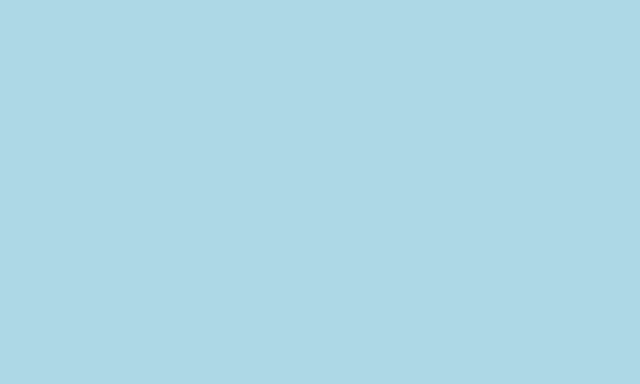
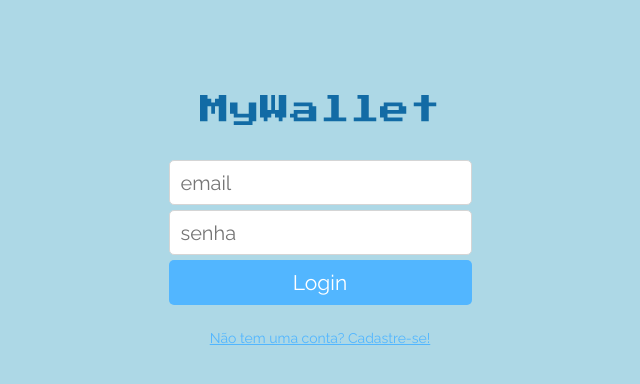
Before and after one commit to lucas-guarnieri/projeto13-mywallet, a React (Create React App) app: page / in a window 1280 px wide. Before the commit this address had no page. Shown: the top 384 px of the page, without its empty margins (320-960 px from the left). Built offline with nearby package versions, Linux system fonts and the light colour scheme.

Commit message:
feat - login page

```diff
--- a/package.json
+++ b/package.json
@@ -8,7 +8,8 @@
     "react-dom": "^17.0.2",
     "react-router-dom": "^6.3.0",
     "react-scripts": "^4.0.3",
-    "styled-components": "^5.3.5"
+    "styled-components": "^5.3.5",
+    "user-context": "^1.0.14"
   },
   "scripts": {
     "start": "react-scripts start",
--- a/public/index.html
+++ b/public/index.html
@@ -3,6 +3,9 @@
   <head>
     <meta charset="utf-8" />
     <meta name="viewport" content="width=device-width, initial-scale=1" />
+    <link rel="preconnect" href="https://fonts.googleapis.com">
+    <link rel="preconnect" href="https://fonts.gstatic.com" crossorigin>
+    <link href="https://fonts.googleapis.com/css2?family=Press+Start+2P&family=Raleway:wght@400;700&display=swap" rel="stylesheet">
     <title>MyWallet</title>
   </head>
   <body>
--- a/src/components/App.js
+++ b/src/components/App.js
@@ -1,17 +1,25 @@
 import { BrowserRouter, Routes, Route } from "react-router-dom";
+import { useState } from "react";
 
+import UserContext from "../contexts/UserContext";
 import GlobalStyle from "../styles/GlobalStyle";
+import Login from "./Login";
 import SingUp from "./SingUp";
 
 
 
 export default function App(){
+    const [user, setUser] = useState(null);
+
     return (
+        <UserContext.Provider value={{ user, setUser }}>
             <BrowserRouter>
                 <GlobalStyle />
                 <Routes>
+                    <Route path="/" element={<Login />} />
                     <Route path="/sing-up" element={<SingUp />} />
                 </Routes>
             </BrowserRouter>
+        </UserContext.Provider>
     );
 }
--- /dev/null
+++ b/src/components/Login.js
@@ -0,0 +1,68 @@
+import { React, useState, useContext } from "react";
+import { Link } from "react-router-dom";
+import axios from "axios";
+import { useNavigate } from "react-router";
+
+import UserContext from "../contexts/UserContext";
+import Container from "../styles/ContainerForm";
+
+export default function Login(){
+    const [email, setEmail] = useState("");
+	const [password, setPassword] = useState("");
+    const [disable, setDisable] = useState("");
+    const navigate = useNavigate();
+
+    const { setUser } = useContext(UserContext);
+
+    function userLogin(event){
+        event.preventDefault();
+        setDisable("disable");
+        const promise = axios.post(`http://localhost:5000/login`,{
+            email,
+            password
+        });
+
+        promise.then(response => {
+            setUser(response.data);
+            console.log("LOGADO", response.data); //delete
+            // navigate("/hoje");  TO DO: set correct navigate path
+
+        });
+
+        promise.catch(() => {
+            alert("Login Error");
+            setDisable("");
+        })
+    }
+
+    return(
+        <Container>
+            <p>MyWallet</p>
+            <form onSubmit={userLogin}>
+                <input
+                    type="email"
+                    placeholder="email"
+                    value={email} onChange={e => setEmail(e.target.value)}
+                    disabled = {disable}
+                />
+		        <input
+                    type="password"
+                    placeholder="senha"
+                    value={password} onChange={e => setPassword(e.target.value)}
+                    disabled = {disable}
+                />
+                {disable === "" ?
+                    (<button type="submit">Login</button>) :
+                    (<button type="submit" className="button-disable" disabled = {disable}>wait...</button>)
+                    //(<button type="submit" className="button-disable" disabled = {disable}><ThreeDots color="#FFFFFF" heigth="60" width="60" /></button>)
+                }
+
+            </form>
+            <Link className="link" to="/sing-up">Não tem uma conta? Cadastre-se!</Link>
+        </Container>
+    );
+
+
+
+
+}
--- a/src/components/SingUp.js
+++ b/src/components/SingUp.js
@@ -22,7 +22,7 @@ export default function SingUp(){
 
         promise.then((response) => {
             console.log(response.data);
-            // window.location = "/";
+            window.location = "/";
         });
 
         promise.catch(error => {
--- /dev/null
+++ b/src/contexts/UserContext.js
@@ -0,0 +1,5 @@
+import { createContext } from "react";
+
+const UserContext = createContext();
+
+export default UserContext;
--- a/src/styles/ContainerForm.js
+++ b/src/styles/ContainerForm.js
@@ -7,17 +7,13 @@ const Container = styled.div`
     flex-direction: column;
     align-items: center;
 
-    img {
-        width: 90px;
-        height: 90px;
+
+    p {
+        font-size:30px;
         color: #126BA5;
-        margin-top: 68px;
-    }
-    p {
-        font-family: 'Playball', cursive;
-        font-size:69px;
-        color: #126BA5;
+        margin-top: 95px;
         margin-bottom: 30px;
+        font-family: 'Press Start 2P', cursive;
     }
     form{
         display: flex;
@@ -35,6 +31,7 @@ const Container = styled.div`
         font-size: 19.976px;
         line-height: 25px;
         color:  #DBDBDB;
+        font-family: 'Raleway', sans-serif;
     }
     button {
         width: 303px;
@@ -48,6 +45,7 @@ const Container = styled.div`
         border-radius: 5px;
         font-size: 21px;
         color: #FFFFFF;
+        font-family: 'Raleway', sans-serif;
     }
 
     .button-disable {
@@ -55,12 +53,12 @@ const Container = styled.div`
     }
 
     .link {
-        font-family: 'Lexend Deca';
         font-size: 14px;
         line-height: 17px;
         text-align: center;
         text-decoration-line: underline;
         color: #52B6FF;
+        font-family: 'Raleway', sans-serif;
     }
 `;
 
--- a/src/styles/GlobalStyle.js
+++ b/src/styles/GlobalStyle.js
@@ -34,11 +34,17 @@ article, aside, details, figcaption, figure,
 footer, header, hgroup, menu, nav, section {
 	display: block;
 }
+
+* {
+    box-sizing: border-box;
+    font-family: 'Raleway', sans-serif;
+}
+
 body {
 	line-height: 1;
     background-color: lightblue;
+}
 
-}
 ol, ul {
 	list-style: none;
 }
```
Also changed, not shown: 1 other file (tests, documents, lock files or other folders). Lines whose indentation alone changed are shown as unchanged.
